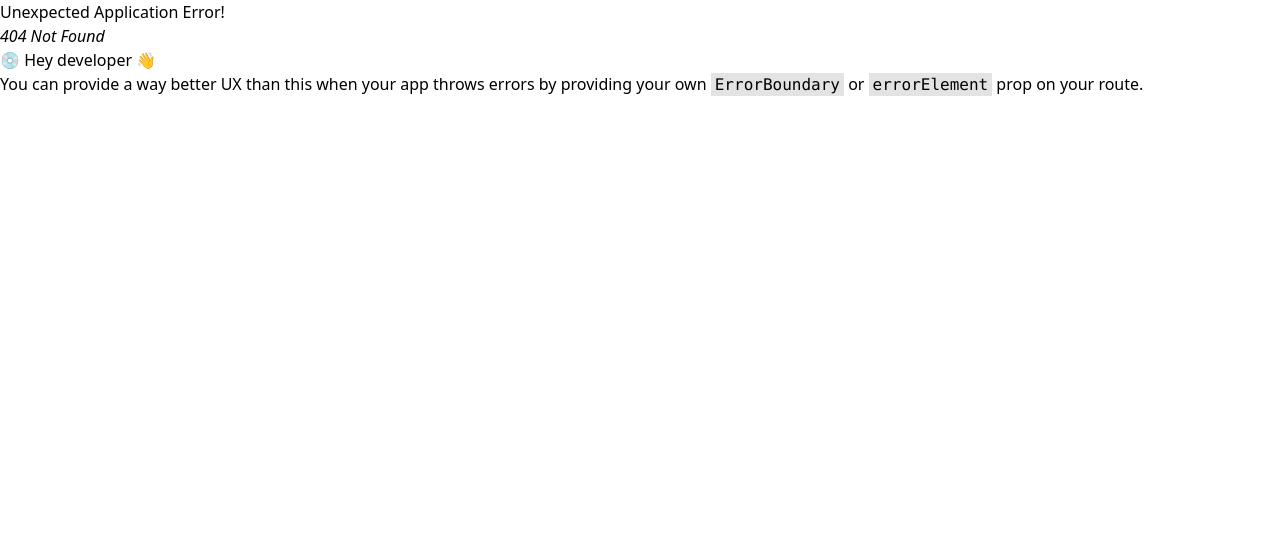
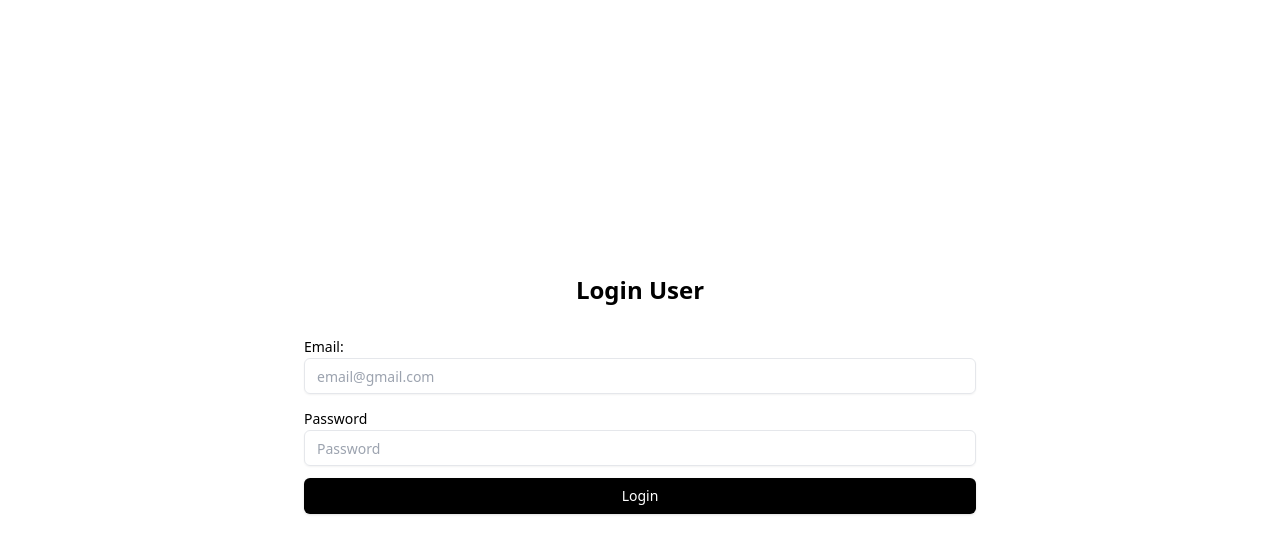
Before and after one commit to ramesh-kunwar/nearest-hotel-finder, a React (Vite) app in the folder frontend/: page /login in a window 1280 px wide. Before the commit this address had no page. Shown: the top 554 px of the page. Built offline with nearby package versions, Linux system fonts and the light colour scheme.

Commit message:
Frontend - Login Page Added

```diff
--- /dev/null
+++ b/frontend/src/components/Login/LoginPage.jsx
@@ -0,0 +1,80 @@
+import { Input } from "@/components/ui/input";
+
+import { useForm } from "react-hook-form";
+import { Button } from "../ui/button";
+import { Label } from "../ui/label";
+import { useDispatch } from "react-redux";
+import { useNavigate } from "react-router-dom";
+import axios from "axios";
+import { setCredentials } from "@/slices/authSlice";
+import toast from "react-hot-toast";
+import { API_URL } from "@/constants/constants";
+// import { Form, useForm } from 'react-hook-form'
+
+const LoginPage = () => {
+  const dispatch = useDispatch();
+  const navigate = useNavigate();
+
+  const { register, handleSubmit } = useForm();
+
+  const onSubmit = (data) => {
+    console.log(data);
+    axios
+      .post(`${API_URL}/user/auth/login`, data)
+      .then(function (response) {
+        console.log(response);
+        dispatch(setCredentials(data));
+        console.log("User Logged In Successfully");
+        toast.success("User Logged In Successfully");
+        navigate("/");
+      })
+      .catch(function (error) {
+        console.log(error);
+        toast.error(error.message);
+      });
+  };
+  return (
+    <div className="h-screen justify-between  flex items-center ">
+      {/* <h1>hello</h1> */}
+
+      <form
+        onSubmit={handleSubmit(onSubmit)}
+        className="md:max-w-2xl  container mx-auto "
+      >
+        <h1 className="text-2xl font-bold mb-7 text-center">Login User</h1>
+        <div className="mb-3">
+          <Label htmlFor="email" className="">
+            Email:
+          </Label>
+          <Input
+            type="email"
+            {...register("email", { required: true })}
+            placeholder="email@gmail.com"
+            className="w-full"
+          />
+        </div>
+        <div className="mb-3">
+          <Label htmlFor="password" className="">
+            Password
+          </Label>
+          <Input
+            type="password"
+            {...register("password", { required: true })}
+            placeholder="Password"
+            className="w-full"
+          />
+        </div>
+        <div className="mb-3">
+          <Button
+            type="submit"
+            className="w-full bg-primary bg-black text-white"
+          >
+            Login
+          </Button>
+        </div>
+      </form>
+    </div>
+  );
+};
+
+export default LoginPage;
--- a/frontend/src/main.jsx
+++ b/frontend/src/main.jsx
@@ -15,6 +15,7 @@ import RegisterPage from "./components/Register/RegisterPage.jsx";
 import HomePage from "./components/HomePage/HomePage.jsx";
 
 import { Toaster } from "react-hot-toast";
+import LoginPage from "./components/Login/LoginPage.jsx";
 
 const router = createBrowserRouter(
   createRoutesFromElements(
@@ -23,6 +24,7 @@ const router = createBrowserRouter(
       <Route path="/home" index={true} element={<HomePage />} />
 
       <Route path="register" element={<RegisterPage />} />
+      <Route path="login" element={<LoginPage />} />
     </>,
   ),
 );
```
